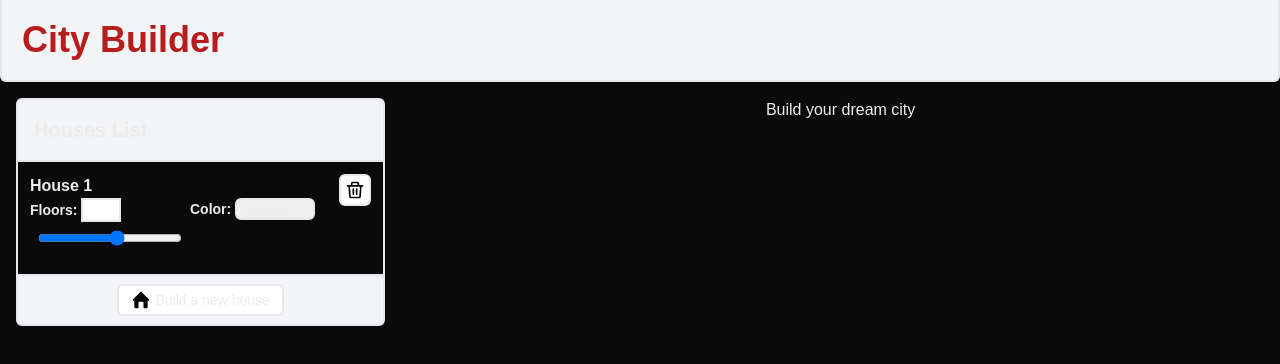
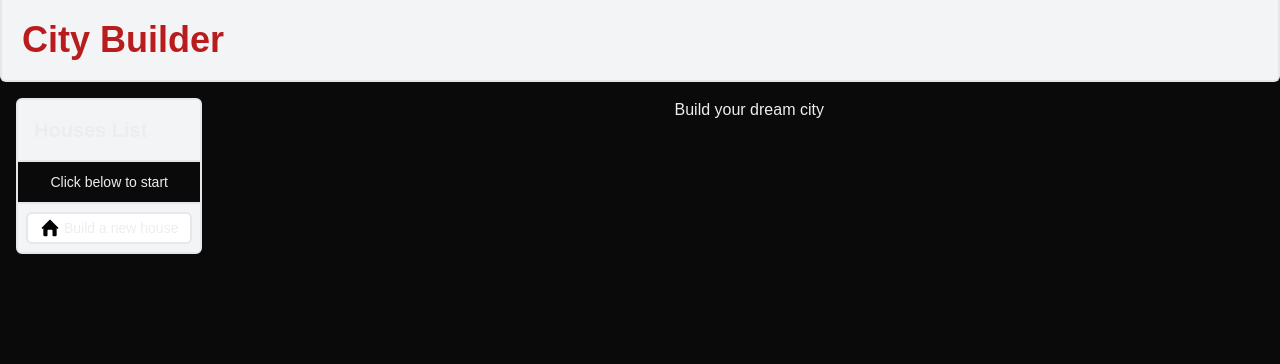
Before and after one commit to Ivan-S-Petkov/city-builder, a Next.js app: page / in a window 1280 px wide. Shown: the top 364 px of the page. Built offline with nearby package versions, Linux system fonts and the light colour scheme.

Commit message:
Added houses context in Sidebar component

```diff
--- a/src/components/layout/Sidebar.js
+++ b/src/components/layout/Sidebar.js
@@ -1,25 +1,33 @@
-import Dropdown from "../forms/Dropdown";
-import Input from "../forms/Input";
-import DeleteIcon from "../icons/DeleteIcon";
+import { useHouses } from "@/hooks/useHouses";
 import HomeIcon from "../icons/HomeIcon";
 import HouseForm from "../sections/HouseForm";
 import Button from "../ui/Button";
-import Slider from "../ui/Slider";
 
 function Sidebar() {
+  const { houses, createNewHouse } = useHouses();
+
   return (
     <div className="flex flex-col ">
       <div className="bg-gray-100 border-2 border-gray-200 rounded-t-md p-4">
         <h3 className="text-xl font-bold">Houses List</h3>
       </div>
       <div className="border-l-2 border-r-2 border-gray-200">
-        <HouseForm />
+        {houses.length > 0 ? (
+          <ul>
+            {houses.map((house, index) => (
+              <HouseForm key={index} house={house} />
+            ))}
+          </ul>
+        ) : (
+          <p className="text-center p-[10px] text-sm">Click below to start</p>
+        )}
       </div>
       <div className="bg-gray-100 border-2 border-gray-200 rounded-b-md p-2 flex justify-center">
         <Button
           text="Build a new house"
           icon={<HomeIcon size={20} />}
           className="pl-3 pr-3"
+          clickHandler={createNewHouse}
         />
       </div>
     </div>
```
